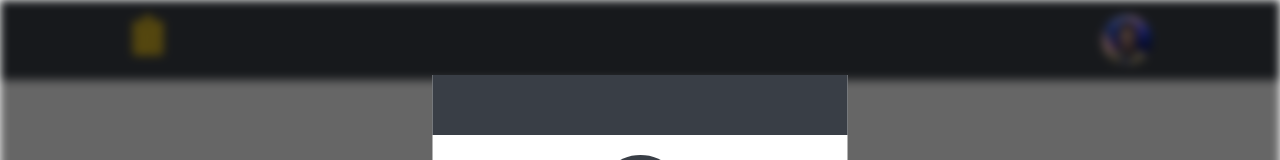
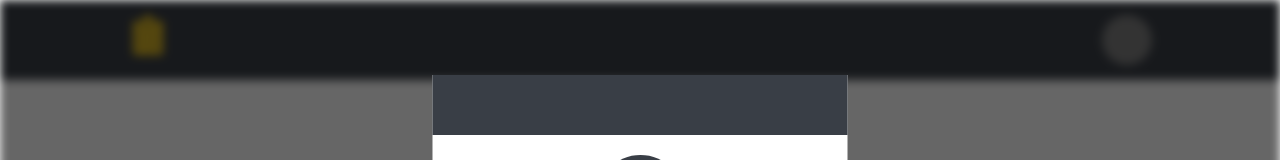
Before and after one commit to emmanuelrocha001/food-tracker, a React (Create React App) app: page / in a window 1280 px wide. Shown: the top 160 px of the page. Built offline with nearby package versions, Linux system fonts and the light colour scheme.

Commit message:
user profile pic usage

```diff
--- a/src/App.css
+++ b/src/App.css
@@ -674,7 +674,6 @@ input::-webkit-datetime-edit, input::-webkit-clear-button, input::-webkit-inner-
 .ProfileScreenPic {
   width: 150px;
   height: 150px;
-  background:#fff url('https://food-tracker-api-storage.s3.us-east-2.amazonaws.com/2020-04-17T09-14-40.158Zsydney.png') no-repeat ;
   border-radius: 50%;
   border: 15px solid #F2F2F2;
   /* filter: drop-shadow( 2px 2px 5px 5px #848484); */
--- a/src/App.js
+++ b/src/App.js
@@ -466,7 +466,7 @@ function NutritionScreen(props) {
 function ProfileScreen(props) {
 
 
-
+  var url = props.user["avatar"];
   return(
     <div className="ExternalScreen">
       <div className="ExitButtonContainer">
@@ -474,7 +474,7 @@ function ProfileScreen(props) {
       </div>
 
     <div className="ProfileScreenPicContainer">
-      <div className="ProfileScreenPic" ></div>
+      <div className="ProfileScreenPic" style={{backgroundImage: "url(\" "+ url +"\")"}}></div>
     </div>
 
 
@@ -491,6 +491,10 @@ function ProfileScreen(props) {
 
       <div className="ProfileInfoContainer">
         <p className="RightProfile">ID: {props.user["userId"]}</p>
+      </div>
+
+      <div className="ProfileInfoContainer">
+        <p className="RightProfile">URL: {props.user["avatar"]}</p>
       </div>
 
     </div>
@@ -757,6 +761,7 @@ class App extends React.Component {
 
   handleEmailInputChange(event){
     // alert(event.target.value);
+
     this.setState({
       emailInput: event.target.value
     });
@@ -770,6 +775,7 @@ class App extends React.Component {
   }
 
   handleShowProfile() {
+//    alert(thing);
     this.setState({
       showProfile: !this.state.showProfile
     });
@@ -859,7 +865,14 @@ class App extends React.Component {
             <div className="Header">
               <img className="Logo" src={logo}></img>
 
-              <div className="UserIconHeader" ></div>
+              {this.state.currentUser === null &&
+                <div className="UserIconHeader" style={{background: "grey"}}></div>
+              }
+
+              {this.state.currentUser !== null &&
+                <div className="UserIconHeader" style={{backgroundImage: "url(\" "+ this.state.currentUser["avatar"] +"\")"}}></div>
+              }
+
               {this.state.currentUser !== null &&
                 <p className="UserNameHeader">{this.state.currentUser["name"]}</p>
               }
@@ -938,7 +951,10 @@ class App extends React.Component {
               <div className="Header">
                 <img className="Logo" src={logo}></img>
                 <h1>FoodPal</h1>
-                  <div className="UserIconHeader" onClick={this.handleShowProfile} ></div>
+
+                  {this.state.currentUser !== null &&
+                    <div className="UserIconHeader" onClick={this.handleShowProfile} style={{backgroundImage: "url(\" "+ this.state.currentUser["avatar"] +"\")"}}></div>
+                  }
                   {this.state.currentUser !== null &&
                     <p className="UserNameHeader">{this.state.currentUser["name"]}</p>
                   }
```
Also changed, not shown: src/sydney.png (deleted).
